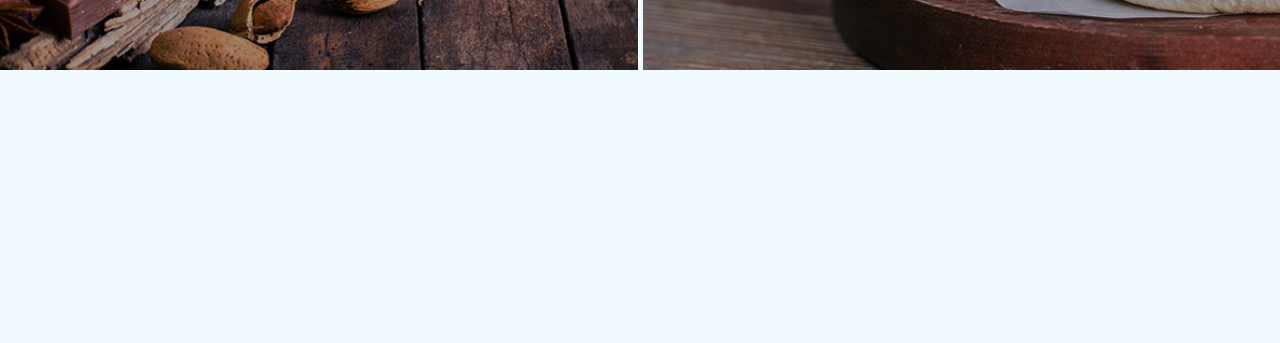
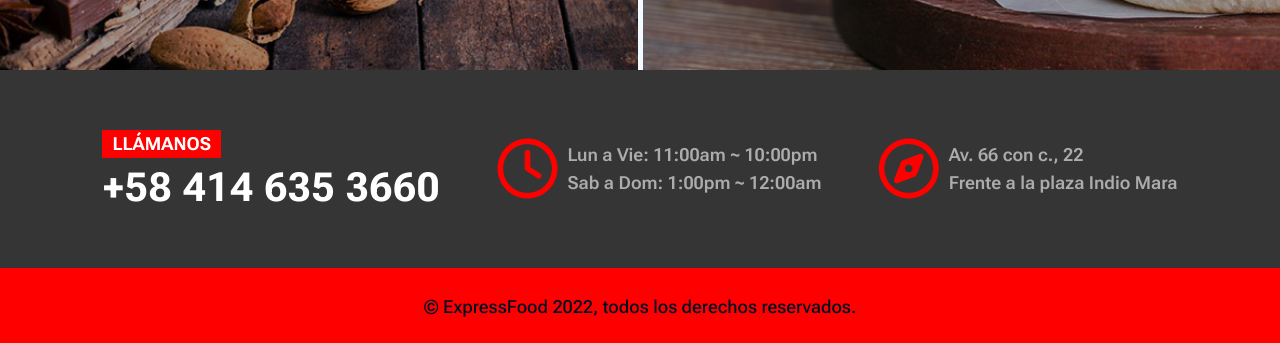
Before and after one commit to mjp0997/express-burger, a plain HTML site: page index.html in a window 1280 px wide. Shown: the part 3512-3855 px from the top of the page. Before the commit the page ends 3582 px from the top, so only its background shows below. Drawn offline with Linux system fonts and the light colour scheme; a web font is replaced by a local one.

Commit message:
Diseños de la barra de contacto y el footer

```diff
--- a/assets/css/index.css
+++ b/assets/css/index.css
@@ -18,3 +18,7 @@
 @import url('./partials/menu.css');
 
 @import url('./partials/new.css');
+
+@import url('./partials/contact.css');
+
+@import url('./partials/footer.css');
--- /dev/null
+++ b/assets/css/partials/contact.css
@@ -0,0 +1,56 @@
+.contact {
+   padding: 6rem 8%;
+
+   color: #FFFFFF;
+   background-color: var(--grey);
+
+   display: flex;
+   align-items: center;
+   justify-content: space-between;
+}
+
+.contact-phone {
+   display: flex;
+   align-items: flex-start;
+   flex-direction: column;
+   row-gap: 1rem;
+}
+
+.contact-tag {
+   font-size: 1.8rem;
+   font-weight: 700;
+   text-transform: uppercase;
+
+   padding: 0.5rem 1rem;
+
+   background-color: var(--main-color);
+}
+
+.contact-mobile {
+   font-size: 4rem;
+   font-weight: 700;
+   letter-spacing: 0.1rem;
+}
+
+.contact-element {
+   display: flex;
+   align-items: center;
+   column-gap: 1rem;
+}
+
+.contact-element > i {
+   font-size: 6rem;
+
+   color: var(--main-color);
+}
+
+.contact-data {
+   display: flex;
+   flex-direction: column;
+   row-gap: 1rem;
+
+   color: var(--light-grey);
+
+   font-size: 1.8rem;
+   font-weight: 600;
+}
--- /dev/null
+++ b/assets/css/partials/footer.css
@@ -0,0 +1,12 @@
+.footer {
+   padding: 3rem 8%;
+
+   color: var(--black);
+   background-color: var(--main-color);
+
+   display: flex;
+   justify-content: center;
+
+   font-size: 1.8rem;
+   font-weight: 500;
+}
--- a/index.html
+++ b/index.html
@@ -6,7 +6,7 @@
    <meta name="viewport" content="width=device-width, initial-scale=1.0">
    <title>ExpressFood</title>
 
-   <!-- TODO: favicon -->
+   <link rel="icon" type="image/x-icon" href="./assets/images/ico.png">
 
    <link rel="stylesheet" href="./assets/css/index.css">
 
@@ -289,12 +289,38 @@
    </section>
    <!-- Fin: Nuevos productos -->
 
-   <!-- TODO: sección de contacto -->
+   <!-- Contacto -->
+   <section class="contact">
+      <div class="contact-phone">
+         <p class="contact-tag">Llámanos</p>
 
-   <!-- TODO: carrito (con js para mostrarlo y ocultarlo) -->
+         <p class="contact-mobile">+58 414 635 3660</p>
+      </div>
 
-   <!-- TODO: favicon (tratar de sacar la hamburgesa de fontawesome xd) -->
+      <div class="contact-element">
+         <i class="fa-regular fa-clock"></i>
 
-   <!-- TODO: footer -->
+         <div class="contact-data">
+            <p>Lun a Vie: 11:00am ~ 10:00pm</p>
+            <p>Sab a Dom: 1:00pm ~ 12:00am</p>
+         </div>
+      </div>
+
+      <div class="contact-element">
+         <i class="fa-regular fa-compass"></i>
+
+         <div class="contact-data">
+            <p>Av. 66 con c., 22</p>
+            <p>Frente a la plaza Indio Mara</p>
+         </div>
+      </div>
+   </section>
+   <!-- Fin: Contacto -->
+
+   <!-- Footer -->
+   <footer class="footer">
+      <p class="footer-copy">&copy; ExpressFood 2022, todos los derechos reservados.</p>
+   </footer>
+   <!-- Fin: Footer -->
 </body>
 </html>
```
Also changed, not shown: assets/images/ico.png (added).
